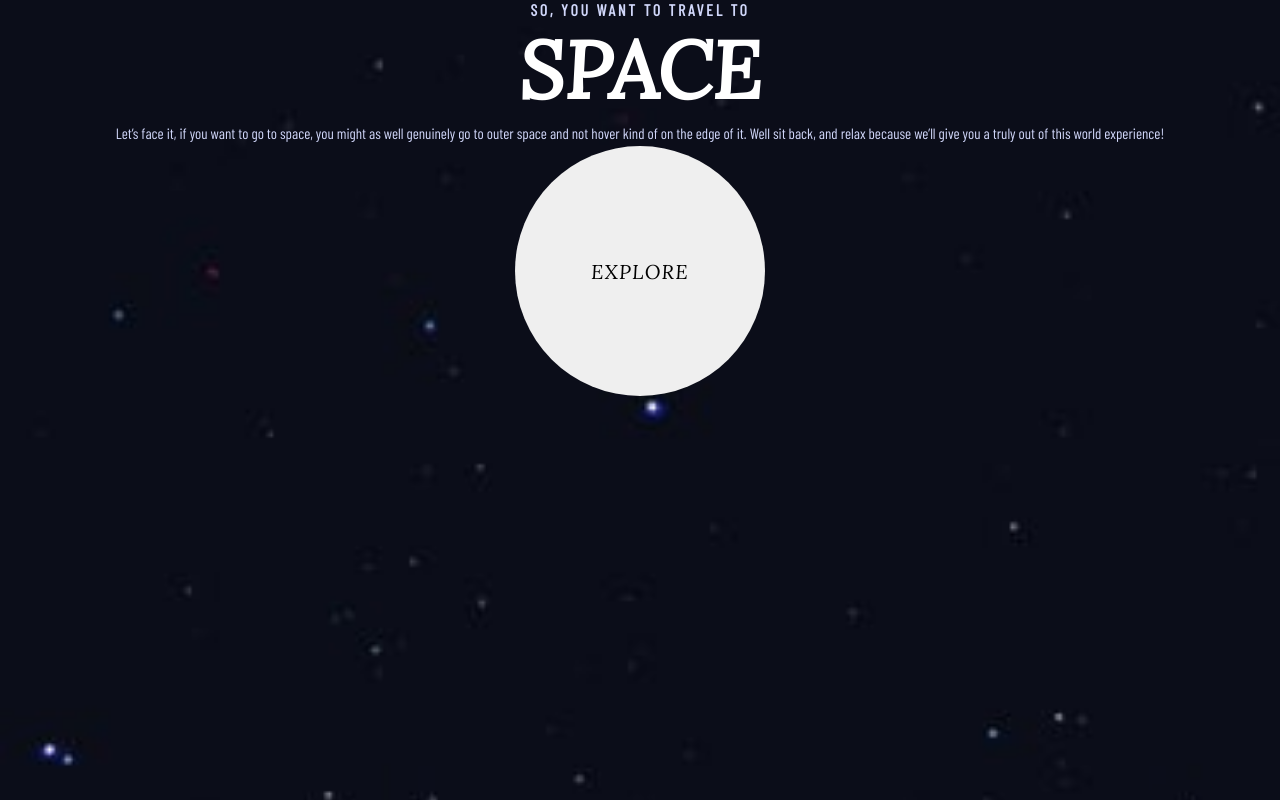
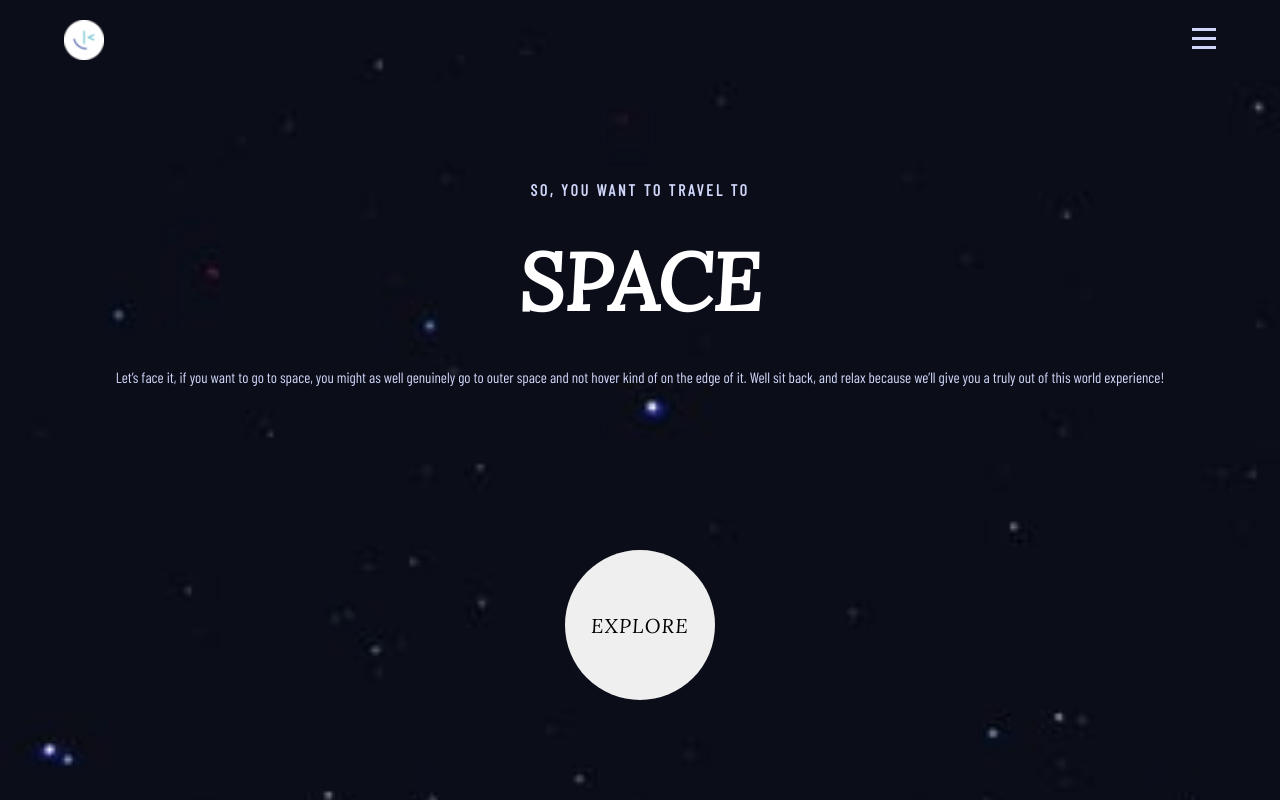
Before and after one commit to NemesOliver/space-website, a Next.js app: page / in a window 1280 px wide. Built offline with nearby package versions, Linux system fonts and the light colour scheme.

Commit message:
landing page layout

```diff
--- a/components/ButtonCTA.js
+++ b/components/ButtonCTA.js
@@ -1,8 +1,8 @@
 import styled from "styled-components";
 
 const StyledButton = styled.button`
-  width: 250px;
-  height: 250px;
+  width: 150px;
+  height: 150px;
   border-radius: 50%;
   border: none;
   font-size: 20px;
--- /dev/null
+++ b/components/Container.js
@@ -0,0 +1,11 @@
+import styled from "styled-components";
+
+const StyledContainer = styled.div`
+  margin: 0 5% 0 5%;
+`;
+
+const Container = ({ children }) => {
+  return <StyledContainer>{children}</StyledContainer>;
+};
+
+export default Container;
--- /dev/null
+++ b/components/Layout.js
@@ -0,0 +1,13 @@
+import React from "react";
+import Nav from "./Nav";
+
+const Layout = ({ children }) => {
+  return (
+    <>
+      <Nav />
+      {children}
+    </>
+  );
+};
+
+export default Layout;
--- /dev/null
+++ b/components/Nav.js
@@ -0,0 +1,31 @@
+import React from "react";
+import Link from "next/link";
+import Navigation from "./styles/Navigation.styles";
+import Image from "next/image";
+
+const Nav = () => {
+  return (
+    <Navigation>
+      <div className="nav-container">
+        <Link href="/" passHref>
+          <Image
+            src="/assets/favicon-32x32.png"
+            alt="menu icon"
+            width={40}
+            height={40}
+          />
+        </Link>
+        <div className="hamburger">
+          <Image
+            src="/assets/hamburger.svg"
+            alt="menu icon"
+            width={24}
+            height={21}
+          />
+        </div>
+      </div>
+    </Navigation>
+  );
+};
+
+export default Nav;
--- a/components/styles/Home.styled.js
+++ b/components/styles/Home.styled.js
@@ -3,7 +3,19 @@ import styled from "styled-components";
 export const HomePage = styled.div`
   height: 100vh;
   width: 100vw;
+  display: flex;
+  align-items: center;
+  justify-content: center;
   background-image: url("/assets/home/background-home-mobile.jpg");
   background-repeat: no-repeat;
   background-size: cover;
+
+  .text {
+    padding-top: 10vh;
+    h1 {
+      margin: 2rem 0 2rem 0;
+    }
+
+    margin-bottom: 10rem;
+  }
 `;
--- /dev/null
+++ b/components/styles/Navigation.styles.js
@@ -0,0 +1,24 @@
+import styled from "styled-components";
+
+const Navigation = styled.nav`
+  position: absolute;
+  top: 0;
+  left: 0;
+  width: 100vw;
+  background: transparent;
+
+  .nav-container {
+    width: 90%;
+    margin: 0 auto;
+    display: flex;
+    height: 10vh;
+    align-items: center;
+    justify-content: space-between;
+
+    .hamburger {
+      cursor: pointer;
+    }
+  }
+`;
+
+export default Navigation;
--- a/pages/_app.js
+++ b/pages/_app.js
@@ -1,4 +1,5 @@
 import { ThemeProvider } from "styled-components";
+import Layout from "../components/Layout";
 import GlobalStyles from "../components/styles/GlobalStyles";
 import { theme } from "../components/styles/theme";
 
@@ -6,7 +7,9 @@ function MyApp({ Component, pageProps }) {
   return (
     <ThemeProvider theme={theme}>
       <GlobalStyles />
-      <Component {...pageProps} />
+      <Layout>
+        <Component {...pageProps} />
+      </Layout>
     </ThemeProvider>
   );
 }
--- a/pages/index.js
+++ b/pages/index.js
@@ -1,6 +1,7 @@
 import Head from "next/head";
 import { HomePage } from "../components/styles/Home.styled";
 import ButtonCTA from "../components/ButtonCTA";
+import Container from "../components/Container";
 
 export default function Home() {
   return (
@@ -9,17 +10,19 @@ export default function Home() {
         <title>Space Travel</title>
       </Head>
       <HomePage>
-        <div>
+        <Container>
+          <div className="text">
             <h5>SO, YOU WANT TO TRAVEL TO</h5>
             <h1>SPACE</h1>
             <p>
               Let’s face it, if you want to go to space, you might as well
-            genuinely go to outer space and not hover kind of on the edge of it.
-            Well sit back, and relax because we’ll give you a truly out of this
-            world experience!
+              genuinely go to outer space and not hover kind of on the edge of
+              it. Well sit back, and relax because we’ll give you a truly out of
+              this world experience!
             </p>
           </div>
           <ButtonCTA text="EXPLORE" />
+        </Container>
       </HomePage>
     </div>
   );
```
Also changed, not shown: public/assets/close.svg (added), public/assets/hamburger.svg (added). Lines whose indentation alone changed are shown as unchanged.
